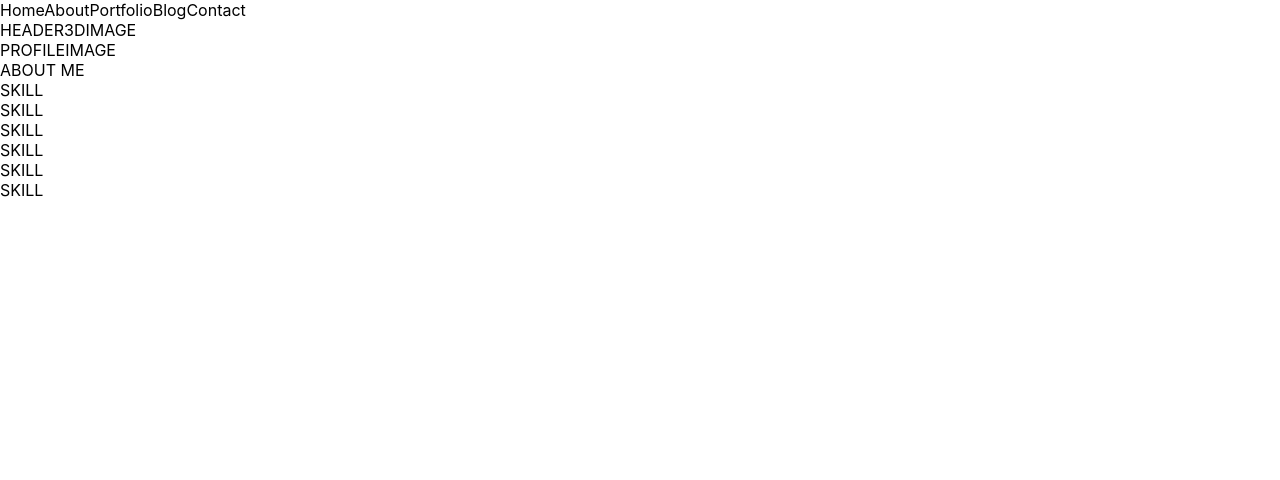
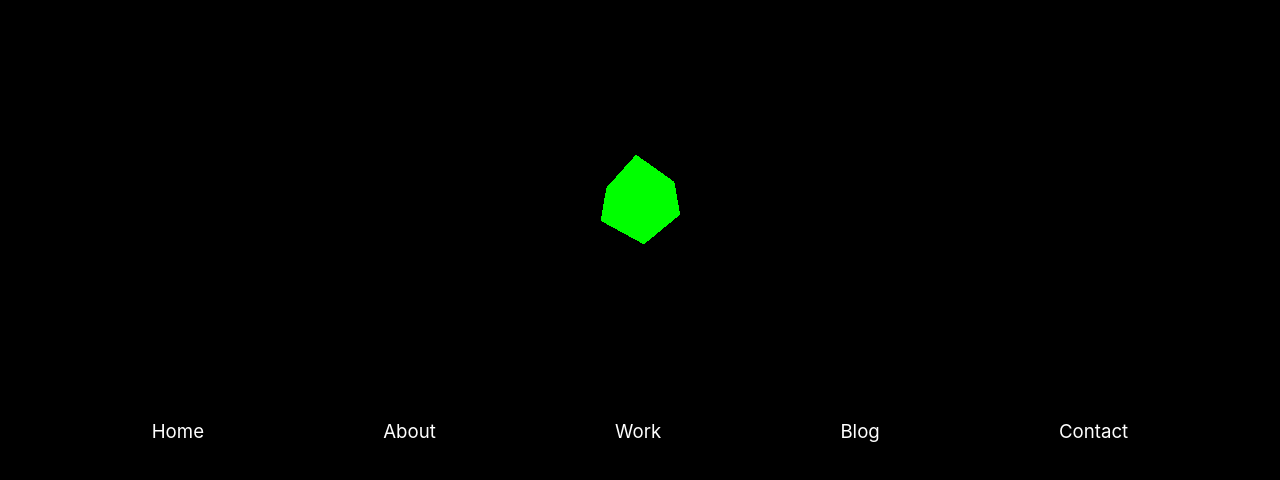
Before and after one commit to DrVonDevious/portfolio-site, a React (Create React App) app: page / in a window 1280 px wide. Shown: the top 480 px of the page. Built offline with nearby package versions, Linux system fonts and the light colour scheme.

Commit message:
Add threejs animation

```diff
--- a/src/App.js
+++ b/src/App.js
@@ -1,4 +1,5 @@
-import React from 'react';
+import React from 'react'
+import './css/App.css'
 
 import Navbar from './containers/Navbar.js'
 import HeaderContainer from './containers/HeaderContainer.js'
--- a/src/components/About.js
+++ b/src/components/About.js
@@ -3,7 +3,6 @@ import React from 'react'
 const About = () => {
   return (
     <div>
-      ABOUT ME
     </div>
   )
 }
--- a/src/components/Header.js
+++ b/src/components/Header.js
@@ -1,9 +1,32 @@
-import React from 'react'
+import React, { useEffect } from 'react'
+import * as three from 'three'
+import '../css/Header.css'
 
 const Header = () => {
+
+  useEffect(() => {
+    var scene = new three.Scene();
+    var camera = new three.PerspectiveCamera( 75, window.innerWidth/(window.innerHeight/2), 0.1, 1000 );
+    var renderer = new three.WebGLRenderer();
+    renderer.domElement.className = "header-animation"
+    renderer.setSize( window.innerWidth, window.innerHeight/2 );
+    document.body.prepend( renderer.domElement );
+    var geometry = new three.BoxGeometry( 1, 1, 1 );
+    var material = new three.MeshBasicMaterial( { color: 0x00ff00 } );
+    var cube = new three.Mesh( geometry, material );
+    scene.add( cube );
+    camera.position.z = 5;
+    var animate = function () {
+      requestAnimationFrame( animate );
+      cube.rotation.x += 0.01;
+      cube.rotation.y += 0.01;
+      renderer.render( scene, camera );
+    };
+    animate();
+  }, [])
+
   return (
     <div>
-      HEADER3DIMAGE
     </div>
   )
 }
--- a/src/components/ProfileImage.js
+++ b/src/components/ProfileImage.js
@@ -3,7 +3,6 @@ import React from 'react'
 const ProfileImage = () => {
   return (
     <div>
-      PROFILEIMAGE
     </div>
   )
 }
--- a/src/components/Skill.js
+++ b/src/components/Skill.js
@@ -3,7 +3,6 @@ import React from 'react'
 const Skill = () => {
   return (
     <div>
-      SKILL
     </div>
   )
 }
--- a/src/containers/Navbar.js
+++ b/src/containers/Navbar.js
@@ -1,13 +1,28 @@
-import React from 'react'
+import React, { useEffect } from 'react'
+import '../css/Navbar.css'
 
 const Navbar = () => {
+
+  useEffect(() => {
+    var nav = document.querySelector(".nav-bar")
+    var sticky = nav.offsetTop
+
+    window.onscroll = () => {
+      if(window.pageYOffset >= sticky) {
+        nav.classList.add("sticky")
+      } else {
+        nav.classList.remove("sticky")
+      }
+    }
+  })
+
   return (
-    <div>
-      <a>Home</a>
-      <a>About</a>
-      <a>Portfolio</a>
-      <a>Blog</a>
-      <a>Contact</a>
+    <div className="nav-bar">
+      <a className="nav-link">Home</a>
+      <a className="nav-link">About</a>
+      <a className="nav-link">Work</a>
+      <a className="nav-link">Blog</a>
+      <a className="nav-link">Contact</a>
     </div>
   )
 }
--- /dev/null
+++ b/src/css/App.css
@@ -0,0 +1,6 @@
+body {
+  min-height: 4000px;
+  margin: 0;
+  background-color: black;
+  color: white;
+}
--- /dev/null
+++ b/src/css/Header.css
@@ -0,0 +1,2 @@
+.header-animation {
+}
--- /dev/null
+++ b/src/css/Navbar.css
@@ -0,0 +1,18 @@
+.nav-bar {
+  position: absolute;
+  top: 420px;
+  width: 100%;
+  text-align: center;
+}
+
+.sticky {
+  position: fixed;
+  top: 0%;
+  width: 100%;
+}
+
+.nav-link {
+  font-size: 14pt;
+  padding: 0px 7%;
+  color: white;
+}
```
